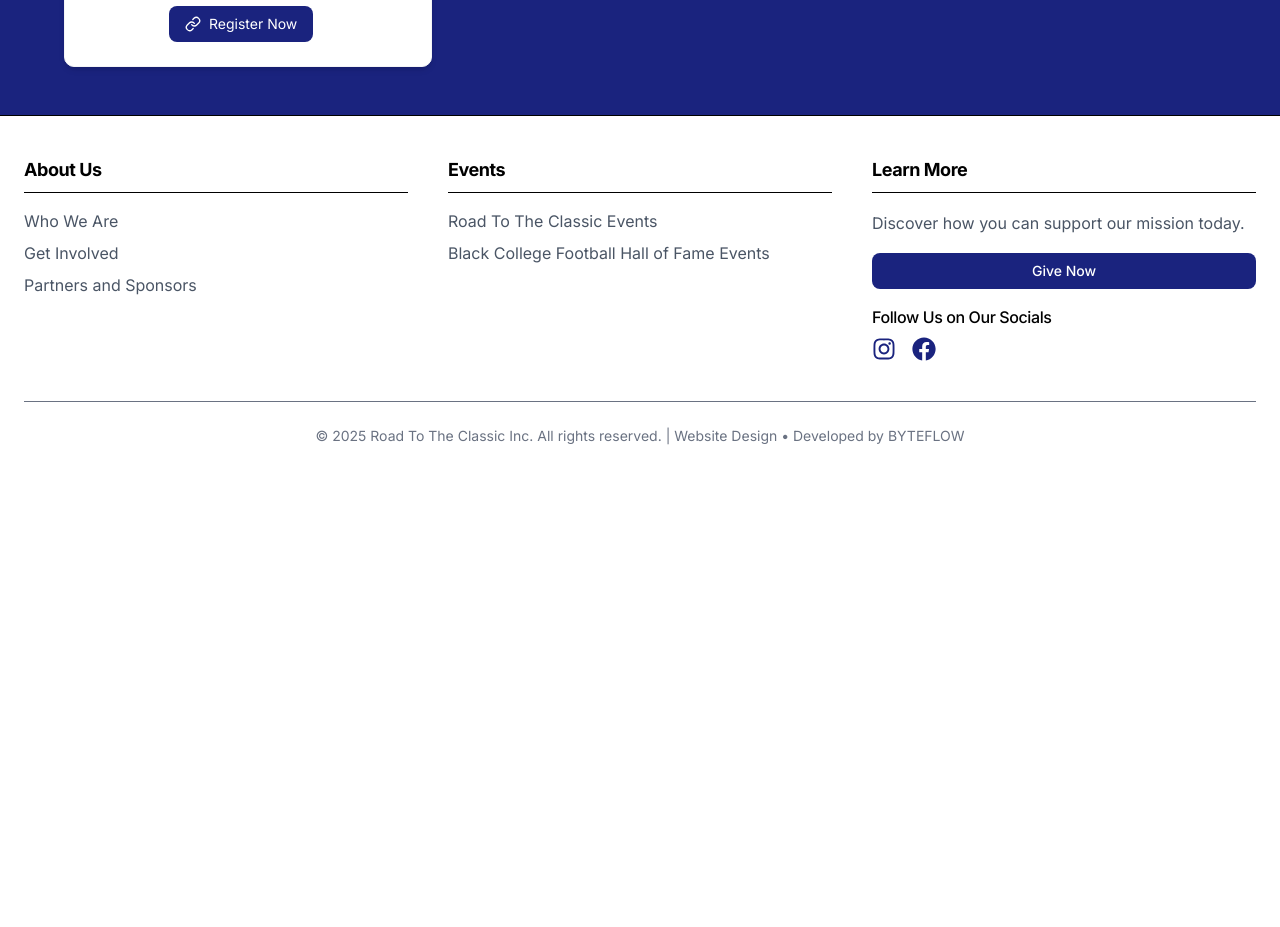
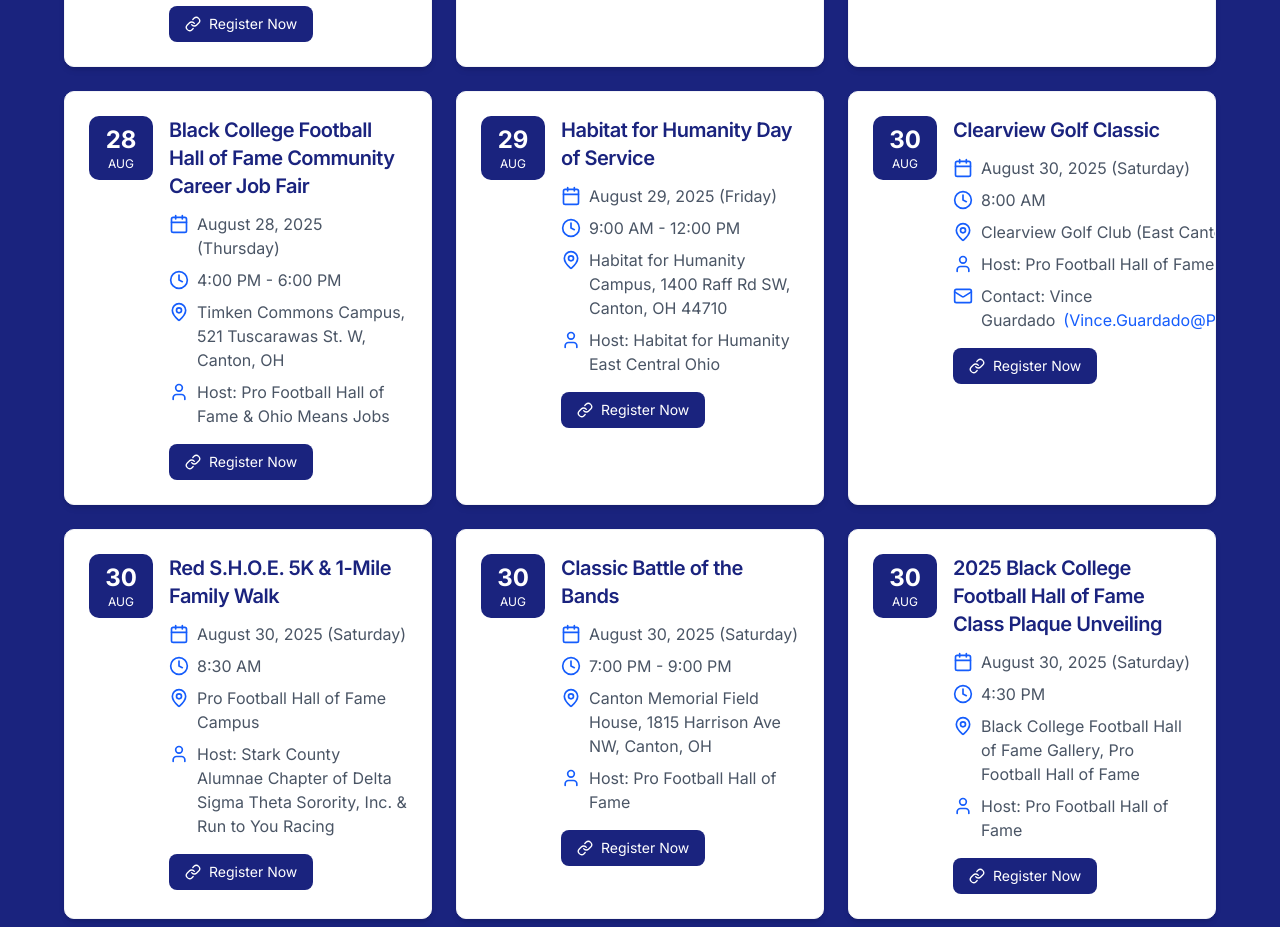
Before and after one commit to ByteFlowWebAgency/road-to-the-classic-v2, a Next.js app: page /HOF in a window 1280 px wide. Shown: the part 1870-2797 px from the top of the page. Before the commit the page ends 2356 px from the top, so only its background shows below. Built offline with nearby package versions, Linux system fonts and the light colour scheme.

Commit message:
Add HOF events

```diff
--- a/src/data/events.js
+++ b/src/data/events.js
@@ -133,4 +133,190 @@
     registrationLink:
       "https://docs.google.com/forms/d/e/1FAIpQLSc3YGaQZ0SrHAWXTCy_0xg2-es1jgN4_guudj71Hfxxe0C7Vg/viewform",
   },
+
+  // ---------- Added Hall of Fame Classic events ----------
+  {
+    id: "hof-1",
+    type: EVENT_TYPES.HALL_OF_FAME,
+    title: "Reading the Playbook",
+    date: "August 28, 2025 (Thursday)",
+    time: "9:00 AM",
+    location: "Stark & Summit County Schools",
+    host: "Pro Football Hall of Fame & Community Partners (Divine Nine)",
+    registrationLink:
+      "https://www.profootballhof.com/black-college-football-hall-of-fame-classic/schedule-of-events/",
+  },
+  {
+    id: "hof-2",
+    type: EVENT_TYPES.HALL_OF_FAME,
+    title: "Classic College Fair",
+    date: "August 28, 2025 (Thursday)",
+    time: "9:00 AM - 12:00 PM",
+    location: "Bulldog Activity Center, 521 Tuscarawas St. W, Canton, OH",
+    host: "Pro Football Hall of Fame",
+    contactEmail: "Education@ProFootballHOF.com",
+    registrationLink:
+      "https://www.profootballhof.com/black-college-football-hall-of-fame-classic/bcfhof-classic-college-fair/",
+  },
+  {
+    id: "hof-3",
+    type: EVENT_TYPES.HALL_OF_FAME,
+    title: "Black College Football Hall of Fame Community Career Job Fair",
+    date: "August 28, 2025 (Thursday)",
+    time: "4:00 PM - 6:00 PM",
+    location: "Timken Commons Campus, 521 Tuscarawas St. W, Canton, OH",
+    host: "Pro Football Hall of Fame & Ohio Means Jobs",
+    registrationLink:
+      "https://www.profootballhof.com/black-college-football-hall-of-fame-classic/schedule-of-events/",
+  },
+  {
+    id: "hof-4",
+    type: EVENT_TYPES.HALL_OF_FAME,
+    title: "Habitat for Humanity Day of Service",
+    date: "August 29, 2025 (Friday)",
+    time: "9:00 AM - 12:00 PM",
+    location: "Habitat for Humanity Campus, 1400 Raff Rd SW, Canton, OH 44710",
+    host: "Habitat for Humanity East Central Ohio",
+    registrationLink:
+      "https://www.profootballhof.com/black-college-football-hall-of-fame-classic/schedule-of-events/",
+  },
+  {
+    id: "hof-5",
+    type: EVENT_TYPES.HALL_OF_FAME,
+    title: "Clearview Golf Classic",
+    date: "August 30, 2025 (Saturday)",
+    time: "8:00 AM",
+    location: "Clearview Golf Club (East Canton, OH)",
+    host: "Pro Football Hall of Fame",
+    contact: "Vince Guardado",
+    contactEmail: "Vince.Guardado@ProFootballHOF.com",
+    registrationLink:
+      "https://www.profootballhof.com/black-college-football-hall-of-fame-classic/schedule-of-events/",
+  },
+  {
+    id: "hof-7",
+    type: EVENT_TYPES.HALL_OF_FAME,
+    title: "Red S.H.O.E. 5K & 1-Mile Family Walk",
+    date: "August 30, 2025 (Saturday)",
+    time: "8:30 AM",
+    location: "Pro Football Hall of Fame Campus",
+    host: "Stark County Alumnae Chapter of Delta Sigma Theta Sorority, Inc. & Run to You Racing",
+    registrationLink:
+      "https://www.profootballhof.com/black-college-football-hall-of-fame-classic/schedule-of-events/",
+  },
+  {
+    id: "hof-8",
+    type: EVENT_TYPES.HALL_OF_FAME,
+    title: "Classic Battle of the Bands",
+    date: "August 30, 2025 (Saturday)",
+    time: "7:00 PM - 9:00 PM",
+    location: "Canton Memorial Field House, 1815 Harrison Ave NW, Canton, OH",
+    host: "Pro Football Hall of Fame",
+    registrationLink:
+      "https://www.profootballhof.com/black-college-football-hall-of-fame-classic/schedule-of-events/",
+  },
+  {
+    id: "hof-9",
+    type: EVENT_TYPES.HALL_OF_FAME,
+    title: "2025 Black College Football Hall of Fame Class Plaque Unveiling",
+    date: "August 30, 2025 (Saturday)",
+    time: "4:30 PM",
+    location:
+      "Black College Football Hall of Fame Gallery, Pro Football Hall of Fame",
+    host: "Pro Football Hall of Fame",
+    registrationLink:
+      "https://www.profootballhof.com/black-college-football-hall-of-fame-classic/schedule-of-events/",
+  },
+  {
+    id: "hof-10",
+    type: EVENT_TYPES.HALL_OF_FAME,
+    title: "Official All White Affair (Community Event)",
+    date: "August 30, 2025 (Saturday)",
+    time: "9:00 PM - 2:30 AM",
+    location: "La Pizzaria, 3656 Dressler Rd NW, Canton, OH",
+    host: "Kappa Tau Chapter of Omega Psi Phi Fraternity, Inc. (Divine Nine)",
+    contact: "Monty Pender (330-754-4376)",
+    registrationLink:
+      "https://www.profootballhof.com/black-college-football-hall-of-fame-classic/schedule-of-events/",
+  },
+  {
+    id: "hof-11",
+    type: EVENT_TYPES.HALL_OF_FAME,
+    title: "Cecelia Ponder Time of Inspiration (Community Event)",
+    date: "August 31, 2025 (Sunday)",
+    time: "9:00 AM - 10:30 AM",
+    location: "Gold Jacket Lounge, Pro Football Hall of Fame",
+    host: "Pro Football Hall of Fame",
+    registrationLink:
+      "https://www.profootballhof.com/black-college-football-hall-of-fame-classic/schedule-of-events/",
+  },
+  {
+    id: "hof-12",
+    type: EVENT_TYPES.HALL_OF_FAME,
+    title: "HBCU Family Block Party presented by CSE Federal Credit Union",
+    date: "August 31, 2025 (Sunday)",
+    time: "11:00 AM - 3:30 PM",
+    location: "Pro Football Hall of Fame Campus",
+    host: "Pro Football Hall of Fame",
+    registrationLink:
+      "https://www.profootballhof.com/black-college-football-hall-of-fame-classic/schedule-of-events/",
+  },
+  {
+    id: "hof-13",
+    type: EVENT_TYPES.HALL_OF_FAME,
+    title: "The Classic Tailgate presented by Sugardale",
+    date: "August 31, 2025 (Sunday)",
+    time: "11:00 AM - 3:30 PM",
+    location: "Pro Football Hall of Fame Campus",
+    host: "Pro Football Hall of Fame",
+    registrationLink:
+      "https://www.profootballhof.com/black-college-football-hall-of-fame-classic/schedule-of-events/",
+  },
+  {
+    id: "hof-14",
+    type: EVENT_TYPES.HALL_OF_FAME,
+    title: "Faith, Family & Football Gospel Concert (featuring Tamela Mann)",
+    date: "August 31, 2025 (Sunday)",
+    time: "1:30 PM",
+    location: "Pro Football Hall of Fame Campus",
+    host: "Pro Football Hall of Fame",
+    registrationLink:
+      "https://www.profootballhof.com/black-college-football-hall-of-fame-classic/schedule-of-events/",
+  },
+  {
+    id: "hof-15",
+    type: EVENT_TYPES.HALL_OF_FAME,
+    title: "Minority Business Reception",
+    date: "August 31, 2025 (Sunday)",
+    time: "11:30 AM - 1:30 PM",
+    location: "Pro Football Hall of Fame",
+    host: "Canton Regional Chamber of Commerce, SEDB, SCMBA & Stark County Moving Forward",
+    registrationLink:
+      "https://www.profootballhof.com/black-college-football-hall-of-fame-classic/schedule-of-events/",
+  },
+  {
+    id: "hof-16",
+    type: EVENT_TYPES.HALL_OF_FAME,
+    title:
+      "2025 Clash at the Classic Game: Miles College vs. Virginia Union University",
+    date: "August 31, 2025 (Sunday)",
+    time: "4:00 PM",
+    location: "Tom Benson Hall of Fame Stadium",
+    host: "Pro Football Hall of Fame",
+    registrationLink:
+      "https://www.profootballhof.com/black-college-football-hall-of-fame-classic/schedule-of-events/",
+    videoLink:
+      "https://vuusports.com/news/2025/2/7/vuu-releases-2025-football-schedule.aspx",
+  },
+  {
+    id: "hof-17",
+    type: EVENT_TYPES.HALL_OF_FAME,
+    title: "The Fifth Quarter (Postgame Band Battle)",
+    date: "August 31, 2025 (Sunday)",
+    time: "Immediately following the game",
+    location: "Tom Benson Hall of Fame Stadium",
+    host: "Pro Football Hall of Fame",
+    registrationLink:
+      "https://www.profootballhof.com/black-college-football-hall-of-fame-classic/schedule-of-events/",
+  },
 ];
```
